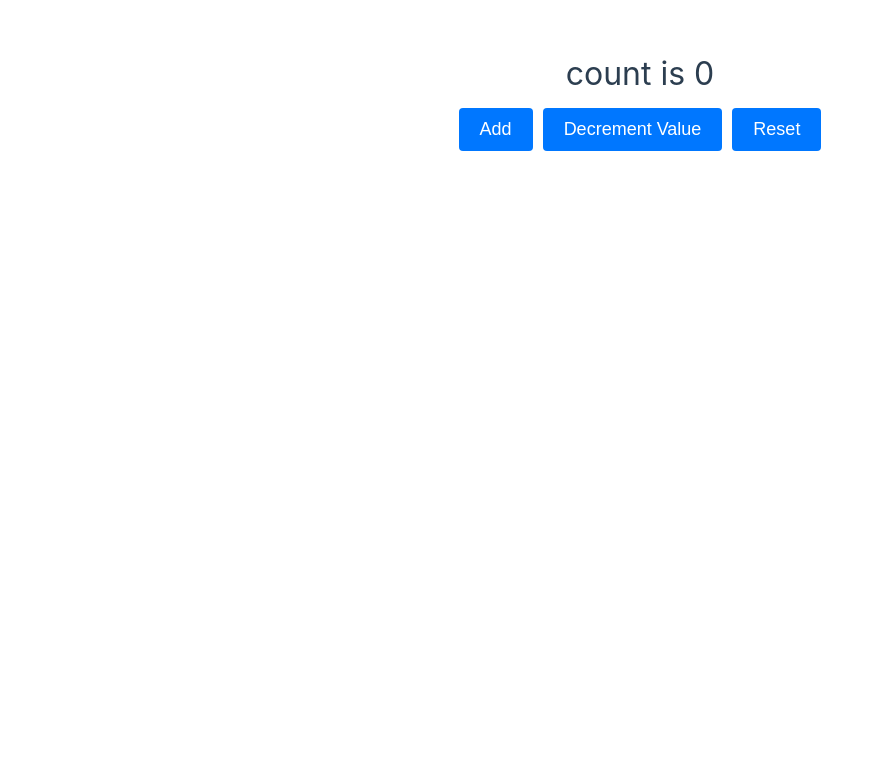
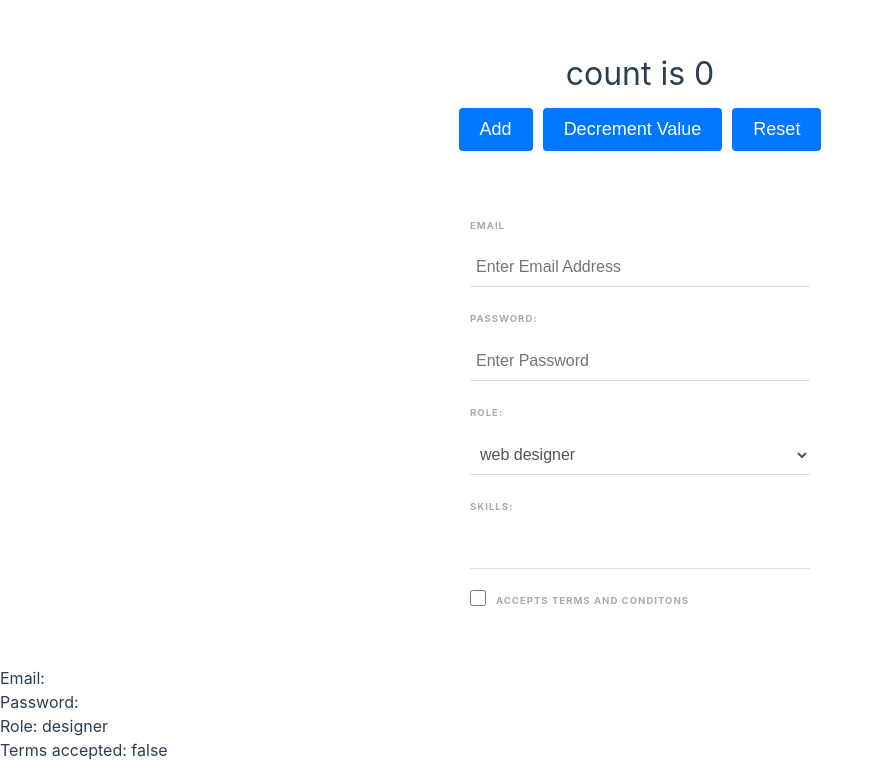
Before and after one commit to alikhan40310/first-project-in-Vue-js, a Vue app: page / in a window 1280 px wide. Shown: the part 110-872 px from the top of the page, without its empty margins (0-884 px from the left). Before the commit the page ends 800 px from the top, so only its background shows below. Built offline with nearby package versions, Linux system fonts and the light colour scheme.

Commit message:
creating form with  2 way binding

```diff
--- a/src/App.vue
+++ b/src/App.vue
@@ -1,11 +1,12 @@
 <script setup>
 import Counter from './components/counter.vue'
-import TheWelcome from './components/TheWelcome.vue'
+import SignUpForm from './components/SignUpForm.vue'
 </script>
 
 <template>
 
     <Counter></Counter>
+    <SignUpForm></SignUpForm>
 </template>
 
 <style>
--- /dev/null
+++ b/src/components/SignUpForm.vue
@@ -0,0 +1,115 @@
+<script>
+    // siign up form
+    export default {
+        data() {
+            return{
+                email: '',
+                password: '',
+                role: 'designer',
+                terms: false,
+                tempSkill: '',
+                skills: [],
+            }
+        },
+        methods: {
+            addSkill(e) {
+                if (e.key === ',' && this.tempSkill) {
+                    if (!this.skills.includes(this.tempSkill)){
+                        this.skills.push(this.tempSkill);
+                    }
+
+                    this.tempSkill = '';
+                }
+            }
+        }
+    }
+</script>
+
+
+<template>
+    <form>
+        <label for="">Email</label>
+        <input placeholder="Enter Email Address" v-model="email" type="email" required>
+
+        <label for="">Password:</label>
+        <input placeholder="Enter Password" v-model="password" type="password" required>
+
+
+        <label for="">Role:</label>
+        <select v-model="role">
+            <option value="developer">web developer</option>
+            <option value="designer">web designer</option>
+            <option value="other">other</option>
+        </select>
+
+        <label for="">Skills:</label>
+        <input @keyup.alt="addSkill" type="text" v-model="tempSkill">
+
+        <div v-for="skill in skills" :key="skill" class="pill">
+            {{skill}}
+        </div>
+
+        <div class="terms">
+            <input type="checkbox" required v-model="terms">
+            <label >Accepts terms and conditons</label>
+        </div>
+    </form>
+
+    <p>Email: {{ email }}</p>
+    <p>Password: {{ password }}</p>
+    <p>Role: {{ role }}</p>
+    <p>Terms accepted: {{ terms }}</p>
+
+
+
+
+
+</template>
+
+<style scoped>
+   form{
+       max-width: 420px;
+       margin: 3px auto;
+       background: white;
+       text-align: left;
+       padding: 40px;
+       border-radius: 10px;
+   }
+   label{
+       color: #aaa;
+       display: inline-block;
+       margin: 25px 0 15px;
+       font-size: 0.6rem;
+       text-transform: uppercase;
+       letter-spacing: 1px;
+       font-weight: bold ;
+   }
+   input,select{
+       display: block;
+       padding: 10px 6px;
+       box-sizing: border-box;
+       border: none;
+       border-bottom: 1px solid #ddd;
+       color: #555;
+       width: 100%;
+        font-size: 1rem;
+        background: transparent;
+   }
+   input:focus{
+         outline: none;
+   }
+   input[type="checkbox"]{
+       width: 16px;
+       height: 16px;
+       border: 1px solid #ddd;
+       border-radius: 4px;
+       margin:0 10px 0 0;
+       position: relative;
+       top: 2px;
+       cursor: pointer;
+       display: inline-block;
+   }
+   .pill{
+       color:black;
+   }
+</style>
```
Also changed, not shown: src/components/WelcomeItem.vue (deleted, +0 -7 lines), src/components/counter.vue (line endings or trailing spaces).
